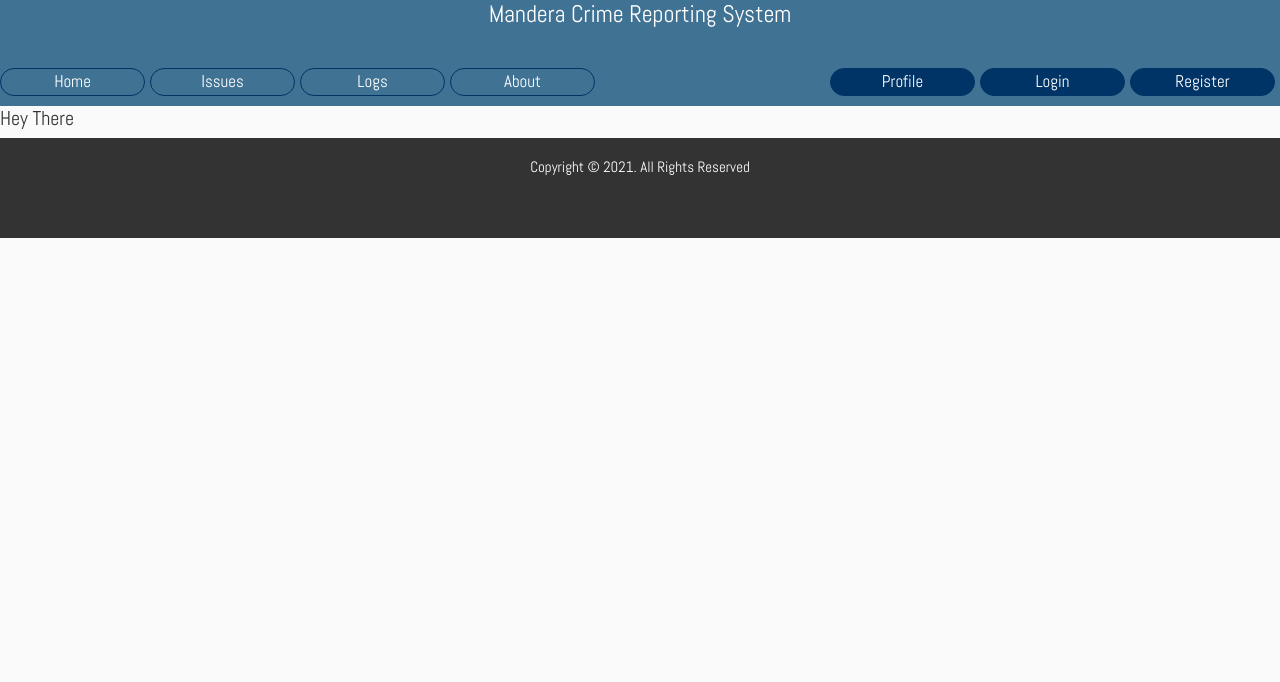
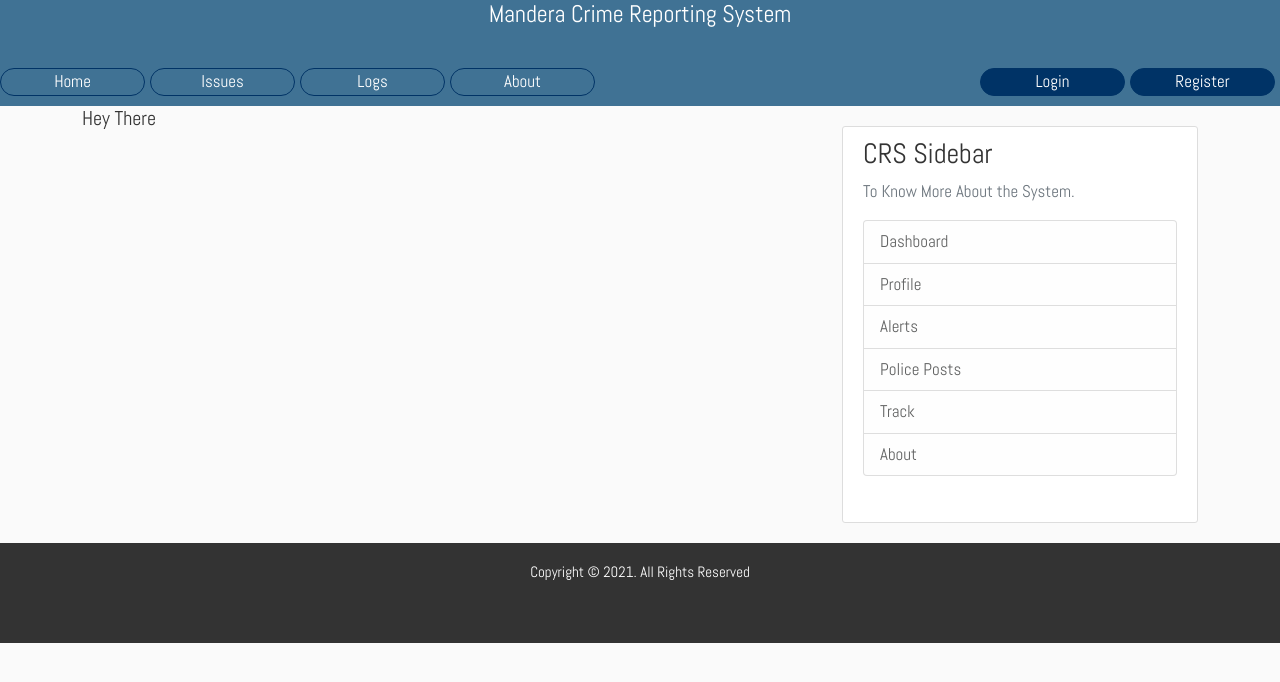
Before and after one commit to OkothPius/CRS, a Django app: page / in a window 1280 px wide. Shown: the top 682 px of the page. Run offline with Django 3.2, Linux system fonts and the light colour scheme; some libraries are stand-ins or nearby versions.

Commit message:
refactor: add sidebar

```diff
--- a/crime/templates/crime/base.html
+++ b/crime/templates/crime/base.html
@@ -15,7 +15,7 @@
 	</div>
 		<nav class="navbar">
 			<ul>
-				<li><a href="#">Home</a> </li>
+				<li><a href="{% url 'home'%}">Home</a> </li>
 				<li><a href="#">Issues</a> </li>
 				<li><a href="#">Logs</a> </li>
 				<li><a href="#">About</a> </li>
@@ -23,12 +23,46 @@
 
 			<!-- Authentication -->
 			<ul class="auth">
-				<li><a href="#">Profile</a> </li>
-				<li><a href="#">Login</a> </li>
-				<li><a href="#">Register</a> </li>
+				{% if user.is_authenticated %}
+					<li><a href="#">Create an Issue</a> </li>
+					<li><a href="{% url 'profile'%}">Profile</a> </li>
+					<li><a href="{% url 'logout'%}">Logout</a> </li>
+				{% else %}
+					<li><a href="{% url 'login'%}">Login</a> </li>
+					<li><a href="{% url 'register'%}">Register</a> </li>
+				{% endif%}
 			</ul>
 		</nav>
-		{% block content %}{% endblock content%}
+		<main role="main" class="container">
+			<div class="row">
+				<div class="col-md-8">
+					{% if messages %}
+            {% for message in messages %}
+              <div class="alert alert-{{ message.tags }}">
+                {{message}}
+              </div>
+            {% endfor %}
+          {% endif %}
+					{% block content %}{% endblock content%}
+				</div>
+				<div class="col-md-4">
+          <div class="content-section">
+            <h3>CRS Sidebar</h3>
+            <p class="text-muted">To Know More About the System.
+              <ul class="list-group">
+                <li class="list-group-item list-group-item-light">Dashboard</li>
+                <li class="list-group-item list-group-item-light">Profile</li>
+                <li class="list-group-item list-group-item-light">Alerts</li>
+                <li class="list-group-item list-group-item-light">Police Posts</li>
+								<li class="list-group-item list-group-item-light">Track</li>
+								<li class="list-group-item list-group-item-light">About</li>
+              </ul>
+            </p>
+          </div>
+        </div>
+			</div>
+		</main>
+
 
 	<footer>
 		<div class="footer">
```
